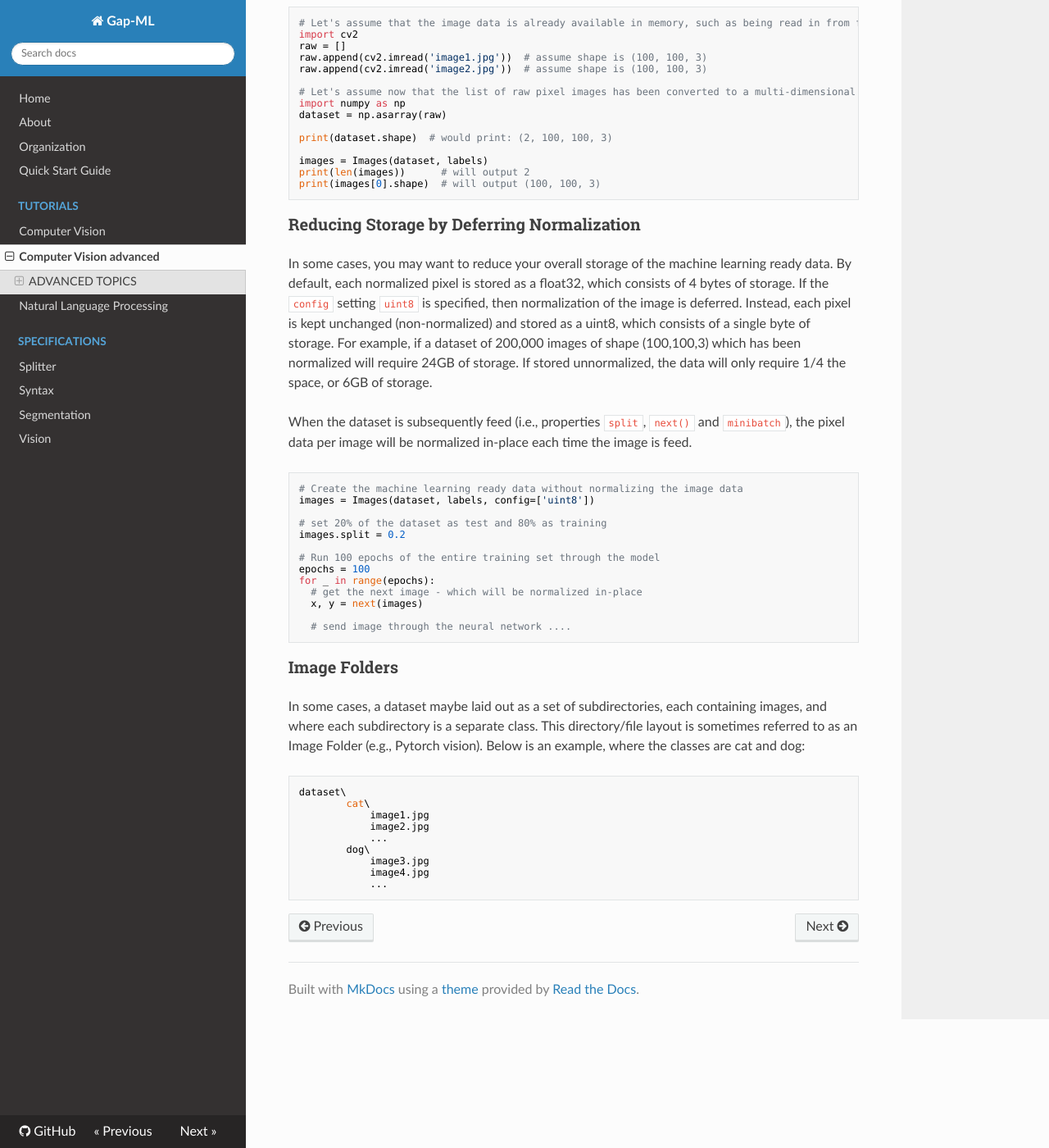
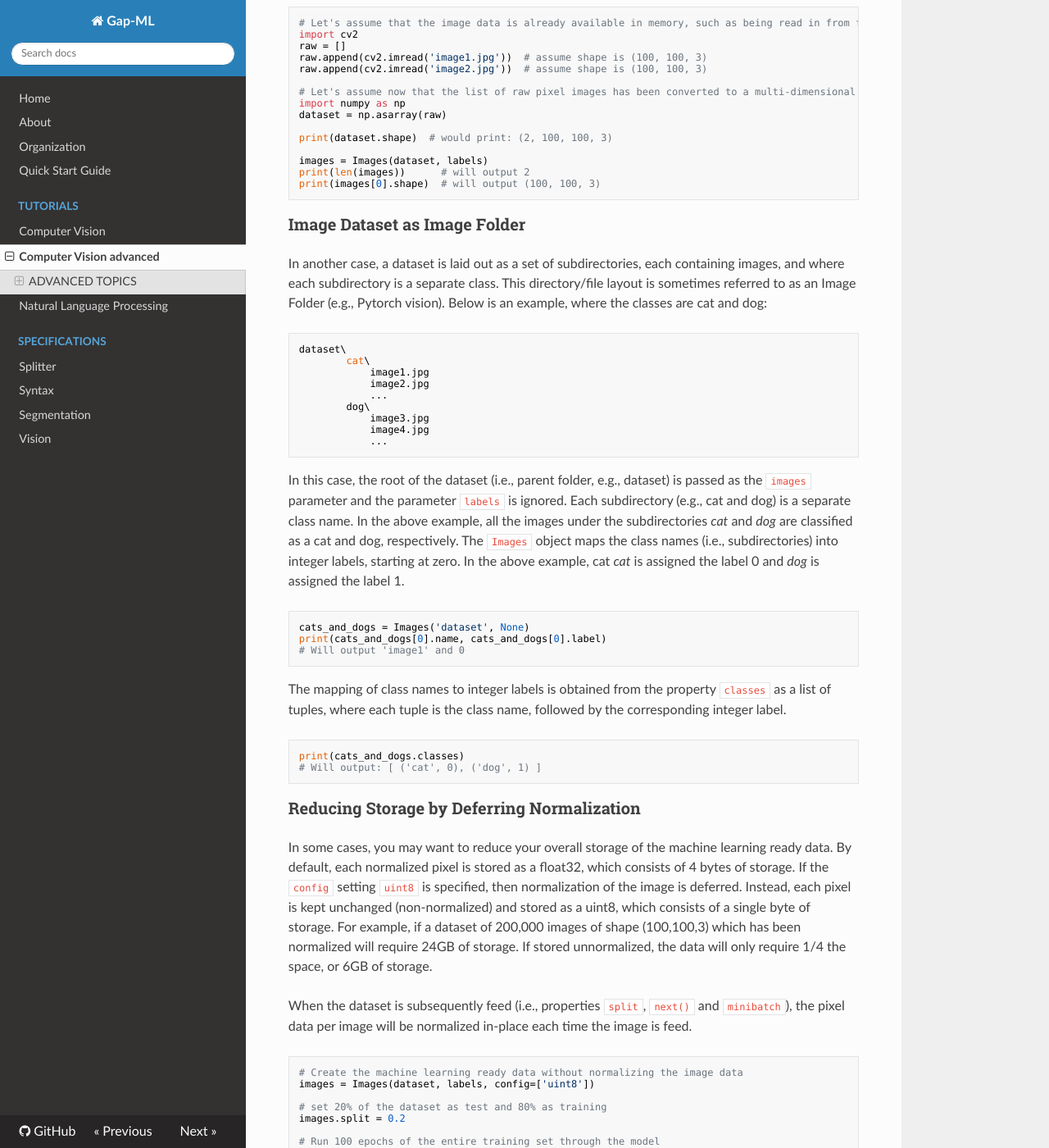
Before and after one commit to andrewferlitsch/Gap, an MkDocs documentation site: the page built from docs/tutorials/computer_vision_advanced.md, in a window 1280 px wide and 1400 px high, scrolled down 1229 px. Shown: the whole window at 82% size. Built offline with MkDocs 1.6.1, drawn with Linux system fonts in a browser that asks for light colours; nearby versions of some CDN libraries.

Commit message:
fixed var names and outputs

````diff
--- a/docs/tutorials/computer_vision_advanced.md
+++ b/docs/tutorials/computer_vision_advanced.md
@@ -61,6 +61,37 @@
 print(images[0].shape)  # will output (100, 100, 3)
 ```
 
+### Image Dataset as Image Folder
+
+In another case, a dataset is laid out as a set of subdirectories, each containing images, and where each subdirectory is a separate class. This directory/file layout is sometimes referred to as an Image Folder (e.g., Pytorch vision). Below is an example, where the classes are cat and dog:
+
+```
+dataset\
+        cat\
+            image1.jpg
+            image2.jpg
+            ...
+        dog\
+            image3.jpg
+            image4.jpg
+            ...
+```
+
+In this case, the root of the dataset (i.e., parent folder, e.g., dataset) is passed as the `images` parameter and the parameter `labels` is ignored. Each subdirectory (e.g., cat and dog) is a separate class name. In the above example, all the images under the subdirectories *cat* and *dog* are classified as a cat and dog, respectively. The `Images` object maps the class names (i.e., subdirectories) into integer labels, starting at zero. In the above example, cat *cat* is assigned the label 0 and *dog* is assigned the label 1.
+
+```python
+cats_and_dogs = Images('dataset', None)
+print(cats_and_dogs[0].name, cats_and_dogs[0].label)
+# Will output 'image1' and 0
+```
+
+The mapping of class names to integer labels is obtained from the property `classes` as a list of tuples, where each tuple is the class name, followed by the corresponding integer label.
+
+```python
+print(cats_and_dogs.classes)
+# Will output: [ ('cat', 0), ('dog', 1) ]
+```
+
 ### Reducing Storage by Deferring Normalization
 
 In some cases, you may want to reduce your overall storage of the machine learning ready data. By default, each normalized pixel is stored as a float32, which consists of 4 bytes of storage. If the `config` setting `uint8` is specified, then normalization of the image is deferred. Instead, each pixel is kept unchanged (non-normalized) and stored as a uint8, which consists of a single byte of storage. For example, if a dataset of 200,000 images of shape (100,100,3) which has been normalized will require 24GB of storage. If stored unnormalized, the data will only require 1/4 the space, or 6GB of storage.
@@ -82,19 +113,3 @@
 
   # send image through the neural network ....
 ```
-
-### Image Folders
-
-In some cases, a dataset maybe laid out as a set of subdirectories, each containing images, and where each subdirectory is a separate class. This directory/file layout is sometimes referred to as an Image Folder (e.g., Pytorch vision). Below is an example, where the classes are cat and dog:
-
-```
-dataset\
-        cat\
-            image1.jpg
-            image2.jpg
-            ...
-        dog\
-            image3.jpg
-            image4.jpg
-            ...
-```
````
